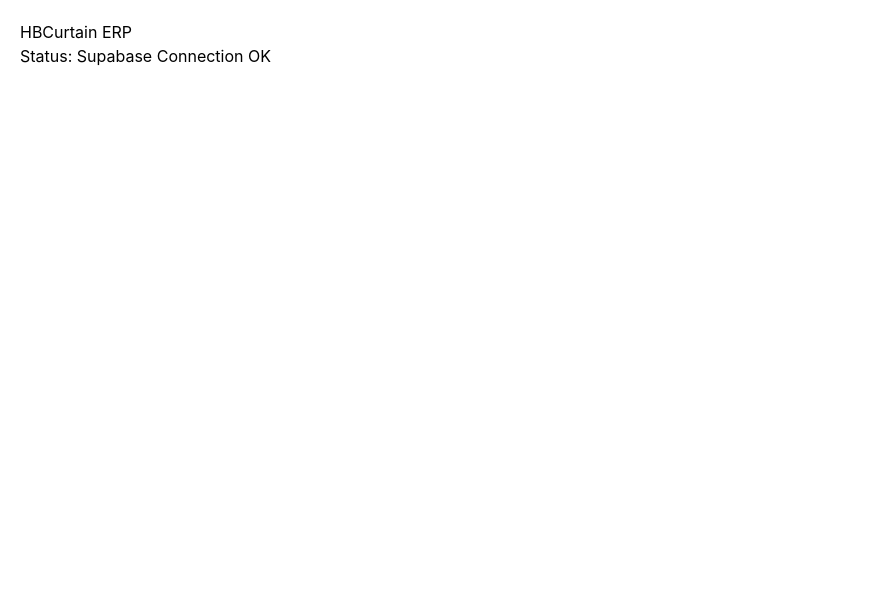
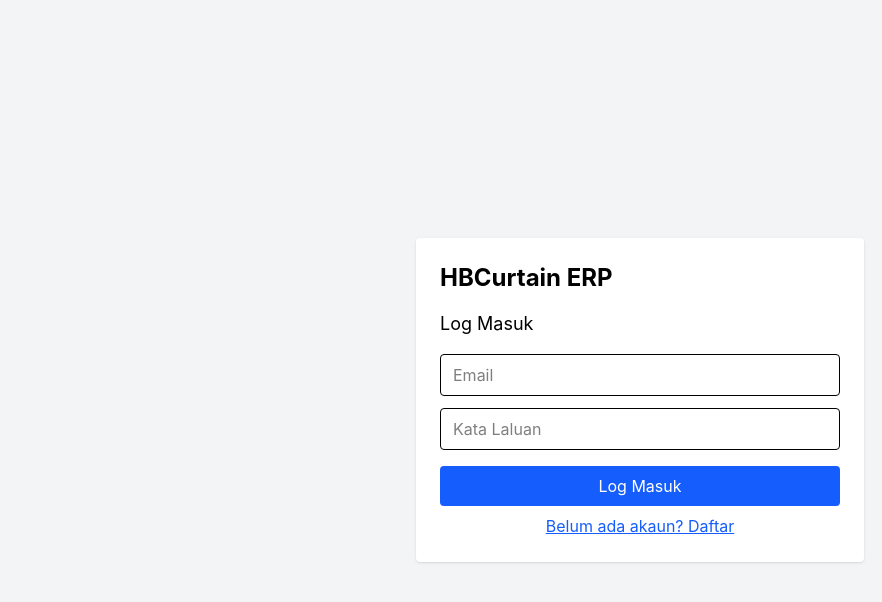
Before and after one commit to Mrehman84/HBCurtain, a React (Vite) app: page / in a window 1280 px wide. Shown: the top 602 px of the page, without its empty margins (0-882 px from the left). Built offline with nearby package versions, Linux system fonts and the light colour scheme; no server answers.

Commit message:
tukar pasword

```diff
--- a/src/App.tsx
+++ b/src/App.tsx
@@ -2,22 +2,108 @@
 import { supabase } from './lib/supabaseClient'
 
 function App() {
-  const [status, setStatus] = useState('Checking...')
+  const [session, setSession] = useState(null)
+  const [authMode, setAuthMode] = useState<'login' | 'register'>('login')
+  const [email, setEmail] = useState('')
+  const [password, setPassword] = useState('')
+  const [loading, setLoading] = useState(false)
+  const [message, setMessage] = useState('')
 
   useEffect(() => {
-    supabase.auth.getSession().then(({ error }) => {
-      if (error) {
-        setStatus('Connection Error: ' + error.message)
-      } else {
-        setStatus('Supabase Connection OK')
-      }
+    supabase.auth.getSession().then(({ data: { session } }) => {
+      setSession(session)
     })
+
+    const { data: listener } = supabase.auth.onAuthStateChange((_event, session) => {
+      setSession(session)
+    })
+
+    return () => {
+      listener.subscription.unsubscribe()
+    }
   }, [])
 
+  async function handleAuth() {
+    setLoading(true)
+    setMessage('')
+    try {
+      if (authMode === 'register') {
+        const { error } = await supabase.auth.signUp({ email, password })
+        if (error) throw error
+        setMessage('Pendaftaran berjaya! Sekarang anda boleh login.')
+        setAuthMode('login')
+      } else {
+        const { error } = await supabase.auth.signInWithPassword({ email, password })
+        if (error) throw error
+      }
+    } catch (err) {
+      setMessage(err.message || 'Ralat berlaku')
+    } finally {
+      setLoading(false)
+    }
+  }
+
+  async function handleLogout() {
+    await supabase.auth.signOut()
+  }
+
+  if (session) {
+    return (
+      <div className="min-h-screen flex flex-col items-center justify-center bg-gray-100 p-4">
+        <div className="bg-white p-6 rounded shadow w-full max-w-md">
+          <h1 className="text-2xl font-bold mb-4">HBCurtain</h1>
+          <p>Selamat datang, <strong>{session.user.email}</strong></p>
+          <button
+            onClick={handleLogout}
+            className="mt-4 bg-red-500 text-white px-4 py-2 rounded w-full"
+          >
+            Logout
+          </button>
+        </div>
+      </div>
+    )
+  }
+
   return (
-    <div style={{ padding: 20 }}>
-      <h1>HBCurtain ERP</h1>
-      <p>Status: {status}</p>
+    <div className="min-h-screen flex flex-col items-center justify-center bg-gray-100 p-4">
+      <div className="bg-white p-6 rounded shadow w-full max-w-md">
+        <h1 className="text-2xl font-bold mb-4">HBCurtain ERP</h1>
+        <h2 className="text-lg mb-4">{authMode === 'login' ? 'Log Masuk' : 'Daftar Akaun'}</h2>
+
+        <div className="space-y-3">
+          <input
+            type="email"
+            placeholder="Email"
+            value={email}
+            onChange={(e) => setEmail(e.target.value)}
+            className="w-full border rounded px-3 py-2"
+          />
+          <input
+            type="password"
+            placeholder="Kata Laluan"
+            value={password}
+            onChange={(e) => setPassword(e.target.value)}
+            className="w-full border rounded px-3 py-2"
+          />
+        </div>
+
+        {message && <p className="text-red-500 mt-2">{message}</p>}
+
+        <button
+          onClick={handleAuth}
+          disabled={loading}
+          className="mt-4 bg-blue-600 text-white px-4 py-2 rounded w-full"
+        >
+          {loading ? 'Sila tunggu...' : authMode === 'login' ? 'Log Masuk' : 'Daftar'}
+        </button>
+
+        <button
+          onClick={() => setAuthMode(authMode === 'login' ? 'register' : 'login')}
+          className="mt-2 text-blue-600 underline w-full text-center"
+        >
+          {authMode === 'login' ? 'Belum ada akaun? Daftar' : 'Sudah ada akaun? Log Masuk'}
+        </button>
+      </div>
     </div>
   )
 }
```
